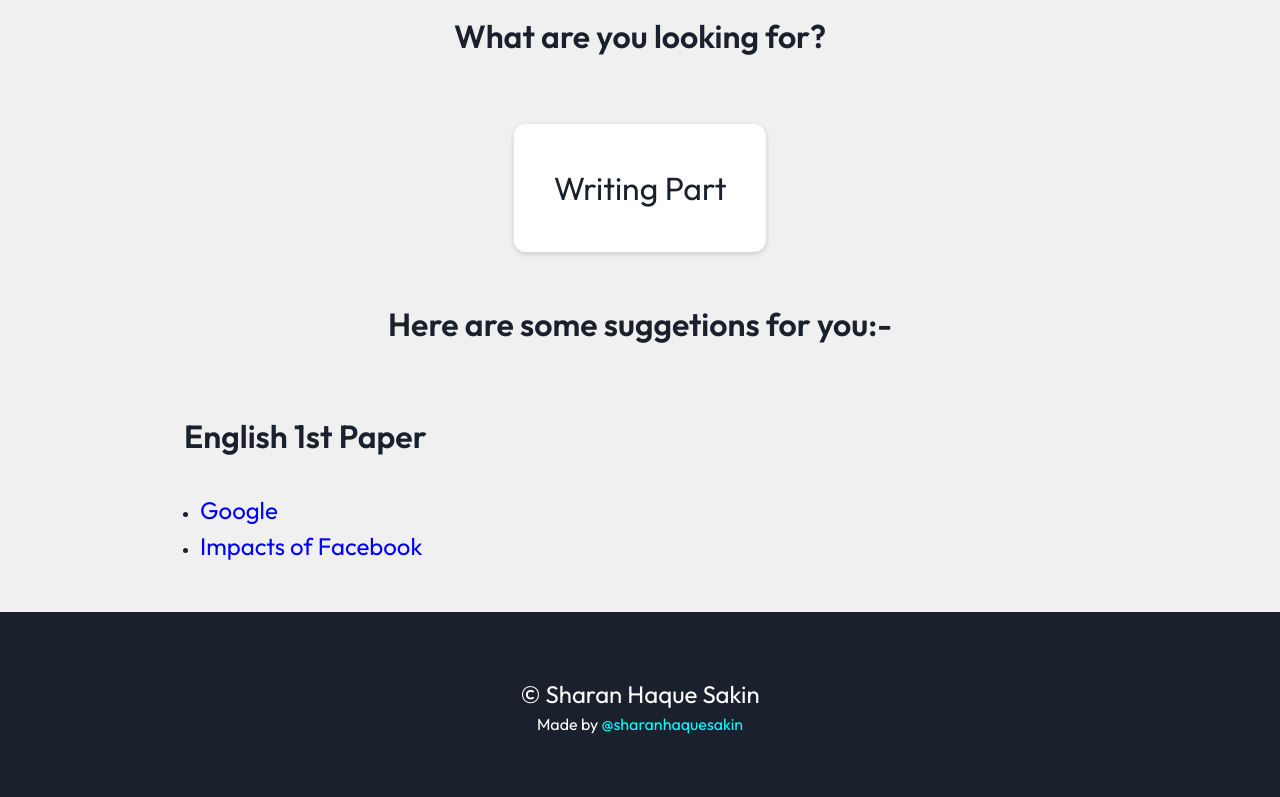
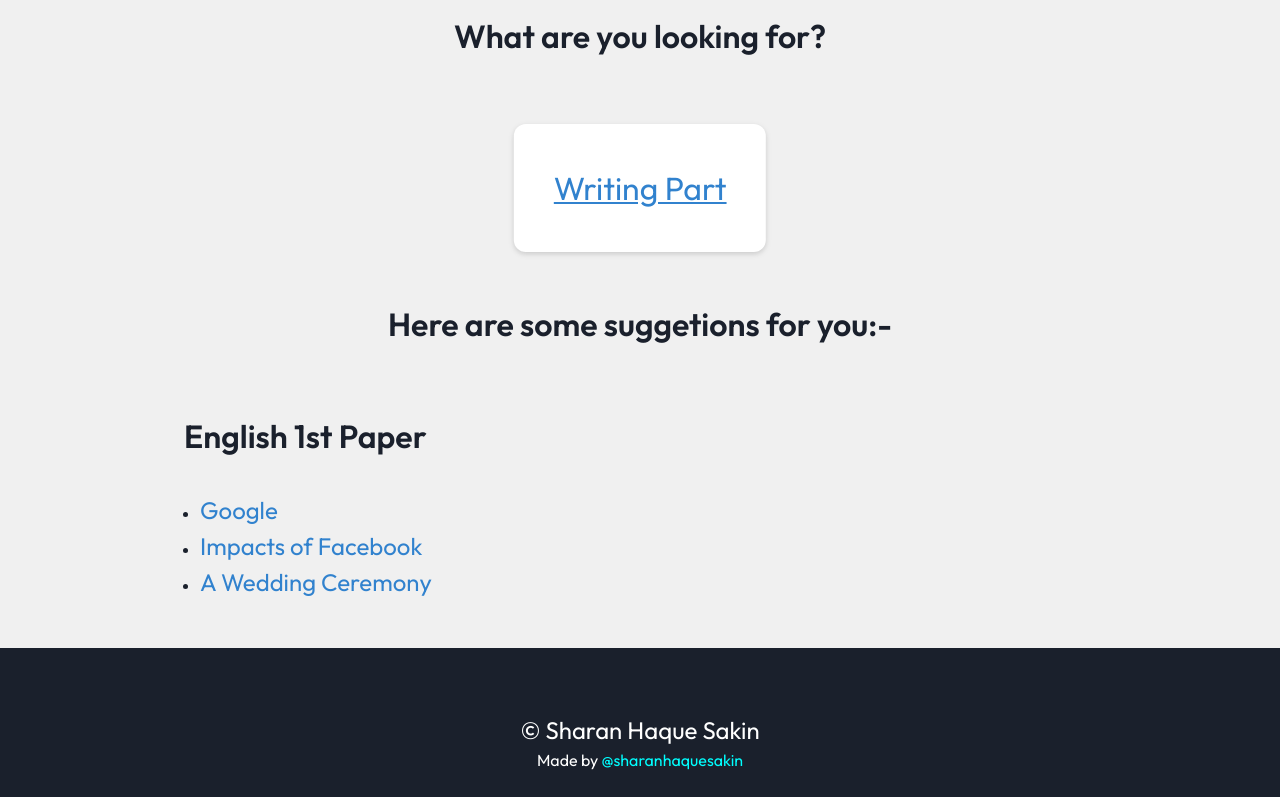
Before and after one commit to Sharan-Haque-Sakin/Fzs-Study-Hub, a React (Create React App) app: page / in a window 1280 px wide. Shown: the part 500-1297 px from the top of the page. Built offline with nearby package versions, Linux system fonts and the light colour scheme.

Commit message:
Writing part Bug Solved

```diff
--- a/src/Components/MobileNav.jsx
+++ b/src/Components/MobileNav.jsx
@@ -7,20 +7,14 @@ import {
   Flex,
   HStack,
   IconButton,
-  Input,
-  InputGroup,
   LightMode,
-  List,
-  ListItem,
   useColorMode,
   useDisclosure,
   Drawer,
   DrawerBody,
-  DrawerFooter,
   DrawerHeader,
   DrawerOverlay,
   DrawerContent,
-  DrawerCloseButton,
   CloseButton,
   Spacer,
 } from "@chakra-ui/react";
--- a/src/Components/Pages/Home/secondPart.jsx
+++ b/src/Components/Pages/Home/secondPart.jsx
@@ -38,7 +38,12 @@ export default function SecondPart() {
         <div style={{ scale: "2" }}>
           <Card>
             <CardBody>
-              <Link to="">Writing Part</Link>{" "}
+              <Link
+                to="/writingpart"
+                style={{ color: "#3182ce", textDecoration: "underline" }}
+              >
+                Writing Part
+              </Link>{" "}
             </CardBody>
           </Card>
         </div>
--- a/src/Components/Pages/Home/suggestion.jsx
+++ b/src/Components/Pages/Home/suggestion.jsx
@@ -23,7 +23,7 @@ const Suggestions = ({ title }) => {
           return (
             <ListItem>
               <Link
-                style={{ color: "Blue", fontSize: "1.5rem" }}
+                style={{ color: "#3182ce", fontSize: "1.5rem" }}
                 to={item.path}
               >
                 {item.name}
--- a/src/Data/Suggest.json
+++ b/src/Data/Suggest.json
@@ -2,7 +2,11 @@
   "EnglishSecondPaper": {
     "Paragraphs": [
       { "name": "Google", "path": "/google" },
-      { "name": "Impacts of Facebook", "path": "/impactsoffb" }
+      { "name": "Impacts of Facebook", "path": "/impactsoffb" },
+      {
+        "name": "A Wedding Ceremony",
+        "path": "/aweddingceremonyyouhaveattended"
+      }
     ]
   }
 }
```
